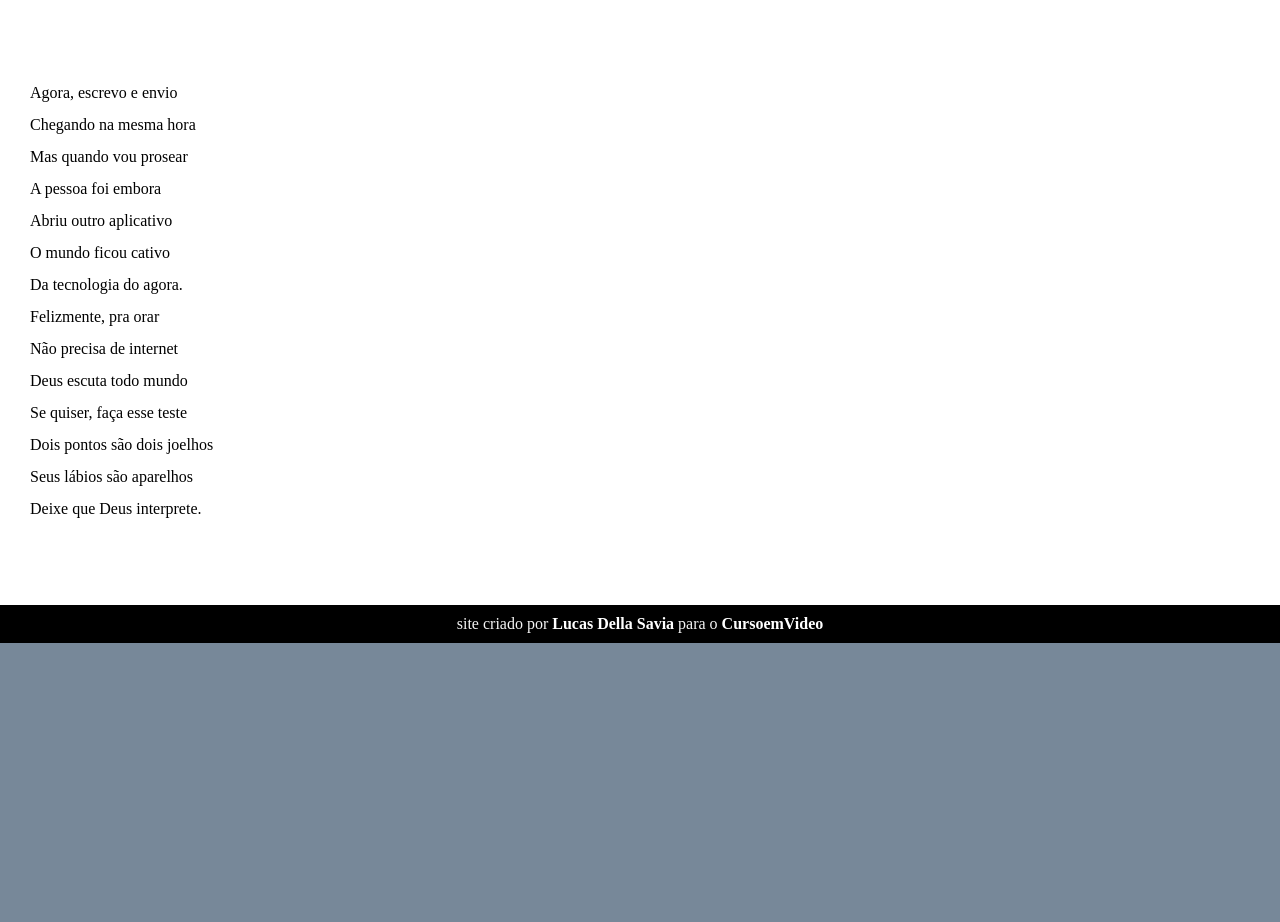
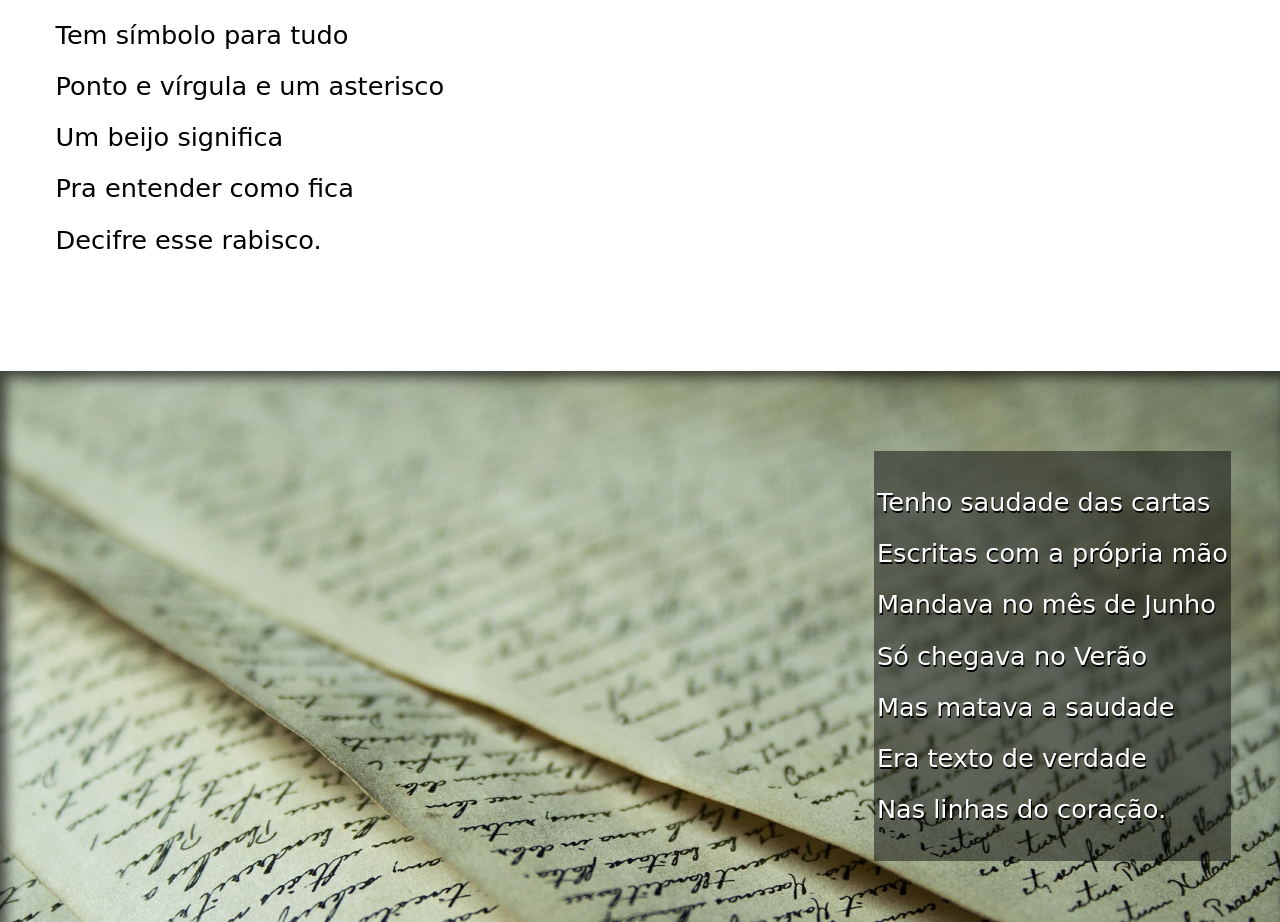
Before and after one commit to Lucasdellasa/HTML-CSS, a plain HTML site: page Desafios/Des009/index.html in a window 1280 px wide. Shown: the part 1878-2800 px from the top of the page. Before the commit the page ends 2521 px from the top, so only its background shows below. Drawn offline with Linux system fonts and the light colour scheme; a web font is replaced by a local one.

Commit message:
Atualização Desafio 009 20/08 (final)

```diff
--- a/Desafios/Des009/index.html
+++ b/Desafios/Des009/index.html
@@ -5,14 +5,24 @@
     <meta name="viewport" content="width=device-width, initial-scale=1.0">
     <title>Desafio 8</title>
 <style>
-    *{
+@import url('https://fonts.googleapis.com/css2?family=Passion+One:wght@400;700;900&family=Playwrite+DE+SAS+Guides&display=swap');
+
+:root {
+    --fonte1: Verdana, Geneva, Tahoma, sans-serif;
+    --fonte2: "Passion One", sans-serif;
+    --fonte3: "Playwrite DE SAS Guides", cursive;
+}
+
+    * {
         margin: 0px;
         padding: 0px;
+        overflow-x: hidden;
     }
 
     body {
         background-color: lightslategray;
-        min-width: 100vh;
+        min-width: 100vw;
+        font-family: var(--fonte1);
     }
 
     header {
@@ -22,8 +32,10 @@
     }
 
     header > h1 {
-        padding-top: 30px;
+        padding-top: 20px;
         font-variant: small-caps;
+        font-family: var(--fonte2);
+        font-size: 3.5em;
     }
 
     header > p {
@@ -44,6 +56,12 @@
         padding-top: 10vh;
         padding-bottom: 10vh;
         line-height: 2em;
+        font-family: var(--fonte3);
+        font-size: 2.0vw;
+    }
+
+    section > p {
+        padding: 1em;
     }
 
     section.normal {
@@ -55,16 +73,32 @@
     section.imagem {
         background-color: rgb(151, 149, 149);
         color: white;
-        padding-left: 85vh;
+        display: flex;
+        justify-content: flex-end; /* Joga o conteúdo para a direita */
+        padding-right: 30px;
+        box-shadow: inset 6px 6px 13px 0px rgba(0, 0, 0, 0.658);
+        background-size: cover;
+        background-attachment: fixed;
+    }
+
+    section.imagem > p {
+        background-color: rgba(0, 0, 0, 0.466);
+        max-width: 90%;
+        padding-left: 3px;
+        padding-right: 3px;
+        margin-right: 1.5vw;
+        text-shadow: 1px 2px 0px black;
+    }
+
+    section#img01 {
+        background-image: url('imagens/background001.jpg');
+        background-position: right center;
 
     }
 
-    section.imagem p{
-        background-color: rgba(0, 0, 0, 0.144);
-        width: 400px;
-
+    section#img02 {
+        background-image: url('imagens/background002.jpg');
     }
-
 
     footer{
         background-color: black;
@@ -99,7 +133,7 @@
             </p>
         </section>
 
-        <section class="imagem">
+        <section class="imagem" id="img01">
             <p>
                 Não é mais como era antes <br>
                 É tudo abreviado <br>
@@ -134,7 +168,7 @@
 
         </section>
 
-        <section class="imagem">
+        <section class="imagem" id="img02">
             <p>
                 Tenho saudade das cartas <br>
                 Escritas com a própria mão <br>
@@ -173,7 +207,7 @@
 
 
     <footer>
-        site criado por <a target="_blank" href="https://github.com/Lucasdellasa">Lucas Della Savia</a> para o <a target="_blank" href="https://www.cursoemvideo.com">CursoemVideo</a>
+        Site criado por <a target="_blank" href="https://github.com/Lucasdellasa">Lucas Della Savia</a> para o <a target="_blank" href="https://www.cursoemvideo.com">CursoemVideo</a>
     </footer>
 
 </body>
```
